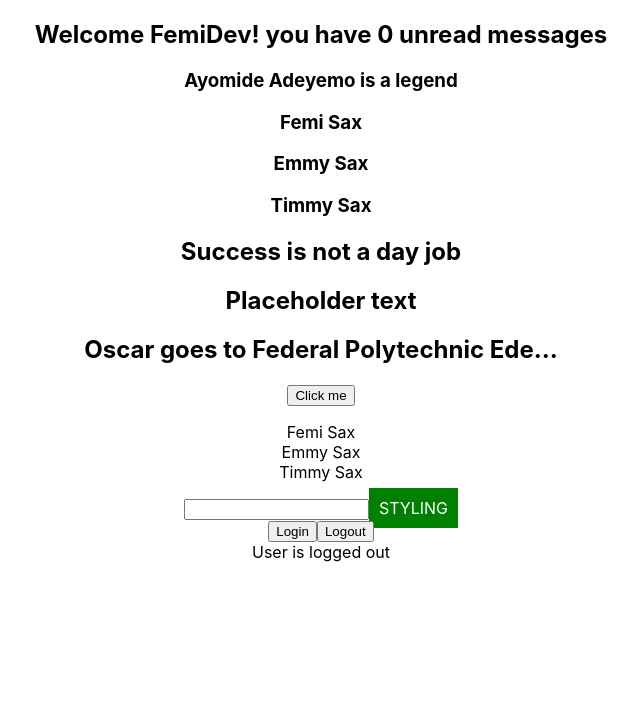
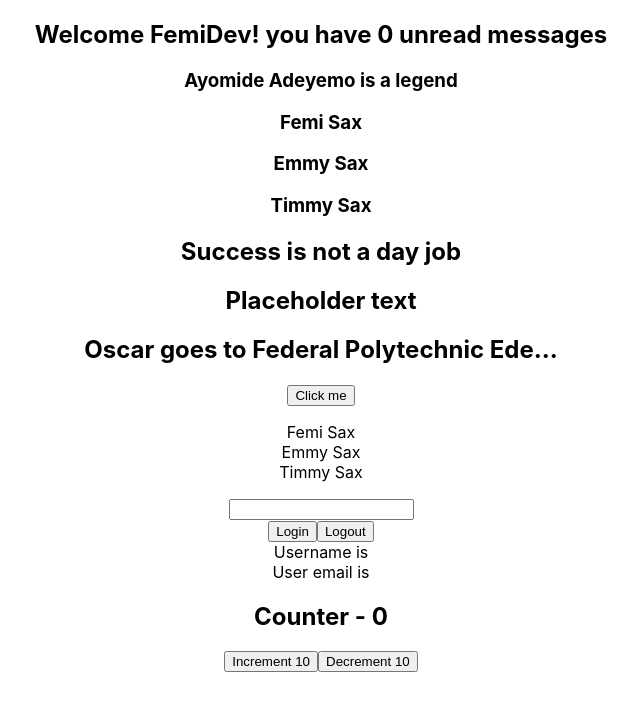
Before and after one commit to femmytedrey/Typescript, a React (Create React App) app: page / in a window 1280 px wide. Shown: the top 710 px of the page, without its empty margins (319-959 px from the left). Built offline with nearby package versions, Linux system fonts and the light colour scheme.

Commit message:
updating

```diff
--- a/src/App.tsx
+++ b/src/App.tsx
@@ -1,5 +1,6 @@
 import "./App.css";
 import { Button } from "./components/Button";
+import { Counter } from "./components/Counter";
 import { Greet } from "./components/Greet";
 import { Heading } from "./components/Heading";
 import { Input } from "./components/Input";
@@ -8,7 +9,8 @@ import { Oscar } from "./components/Oscar";
 import { Person } from "./components/Person";
 import { PersonList } from "./components/PersonList";
 import { Status } from "./components/Status";
-import { Style } from "./components/Style";
+import { User } from "./components/User";
+// import { Style } from "./components/Style";
 // import { TestingBtn } from "./components/TestingBtn";
 
 function App() {
@@ -48,16 +50,18 @@ function App() {
         names={nameList}
       />
       <Input value="" handleChange={(event) => console.log(event)} />
-      <Style
+      {/* <Style
         style={{
           background: "green",
           padding: "10px 10px",
           color: "white",
           fontSize: "1rem",
         }}
-      />
-      <LoggedIn />
+      /> */}
+      {/* <LoggedIn /> */}
       {/* <TestingBtn label='JustForTesting' handleClick={(event) => console.log('This btn is for testing', event)}/> */}
+      <User />
+      <Counter />
     </div>
   );
 }
--- /dev/null
+++ b/src/components/Counter.tsx
@@ -0,0 +1,32 @@
+import { useReducer } from "react"
+
+const initialState = { count: 0 }
+
+type CounterState = {
+    count: number
+}
+
+type actionState = {
+    payload: number
+    type: string
+}
+function reducer(state: CounterState, action: actionState){
+    switch(action.type){
+        case 'increment':
+            return { count: state.count + action.payload }
+        case 'decrement':
+            return { count: state.count - action.payload }
+        default:
+            return state
+    }
+}
+export const Counter = () => {
+    const [state, dispatch] = useReducer(reducer, initialState);
+    return(
+        <div>
+            <h2>Counter - {state.count}</h2>
+            <button onClick={() => dispatch({ type: 'increment', payload: 10 })}>Increment 10</button>
+            <button onClick={() => dispatch({type: 'decrement', payload: 10})}>Decrement 10</button>
+        </div>
+    )
+}
--- /dev/null
+++ b/src/components/User.tsx
@@ -0,0 +1,28 @@
+import { useState } from "react"
+
+type AuthUser = {
+    name: string;
+    email: string;
+}
+
+export const User = () => {
+    const [user, setUser] = useState<AuthUser>({} as AuthUser)
+    const handleLogin = () => {
+        setUser({
+            name: 'FemiDev',
+            email: 'femidev@email.com',
+        })
+    }
+
+    const handleLogout = () => {
+        setUser({name: '', email: ''})
+    }
+    return (
+        <div>
+            <button onClick={handleLogin}>Login</button>
+            <button onClick={handleLogout}>Logout</button>
+            <div>Username is {user.name}</div>
+            <div>User email is {user.email} </div>
+        </div>
+    )
+}
```
